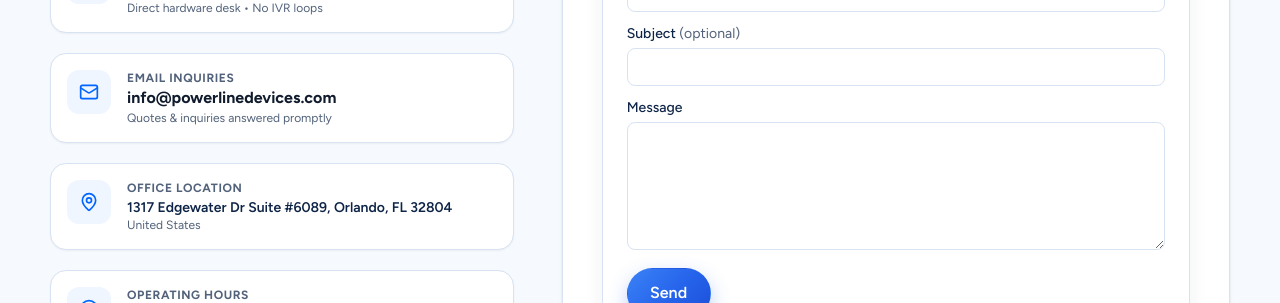
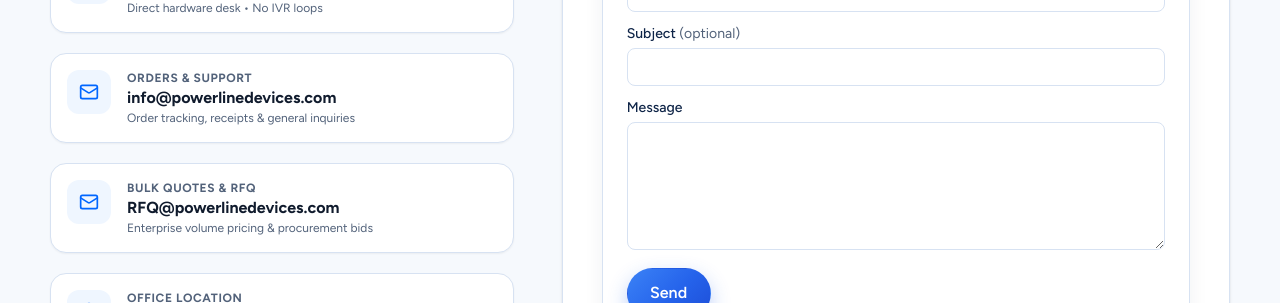
Before and after one commit to Zain-128/serverembassy-web, a Next.js app: page /contact in a window 1280 px wide. Shown: the part 456-759 px from the top of the page. Built offline with nearby package versions, Linux system fonts and the light colour scheme; no server answers.

Commit message:
feat(contact): update RFQ and order support email routing for Power Line

```diff
--- a/src/app/contact/page.tsx
+++ b/src/app/contact/page.tsx
@@ -55,20 +55,37 @@ export default async function ContactPage() {
                 </div>
               </div>
 
-              {/* Email */}
+              {/* Orders & General Inquiries */}
               <div className="flex items-start gap-4 rounded-2xl bg-white p-4 border border-line shadow-xs transition hover:border-[#0066ff]/40">
                 <div className="grid h-11 w-11 shrink-0 place-items-center rounded-xl bg-blue-50 text-[#0066ff]">
                   <Mail size={20} />
                 </div>
                 <div>
-                  <p className="text-xs font-bold uppercase tracking-wider text-muted">Email Inquiries</p>
+                  <p className="text-xs font-bold uppercase tracking-wider text-muted">Orders & Support</p>
                   <a
-                    href={`mailto:${email}`}
+                    href="mailto:info@powerlinedevices.com"
                     className="mt-0.5 text-base font-bold text-navy hover:text-[#0066ff] transition break-all"
                   >
-                    {email}
+                    info@powerlinedevices.com
                   </a>
-                  <p className="text-xs text-muted">Quotes & inquiries answered promptly</p>
+                  <p className="text-xs text-muted">Order tracking, receipts & general inquiries</p>
+                </div>
+              </div>
+
+              {/* Bulk RFQ & Quotation Inquiries */}
+              <div className="flex items-start gap-4 rounded-2xl bg-white p-4 border border-line shadow-xs transition hover:border-[#0066ff]/40">
+                <div className="grid h-11 w-11 shrink-0 place-items-center rounded-xl bg-blue-50 text-[#0066ff]">
+                  <Mail size={20} />
+                </div>
+                <div>
+                  <p className="text-xs font-bold uppercase tracking-wider text-muted">Bulk Quotes & RFQ</p>
+                  <a
+                    href="mailto:RFQ@powerlinedevices.com"
+                    className="mt-0.5 text-base font-bold text-navy hover:text-[#0066ff] transition break-all"
+                  >
+                    RFQ@powerlinedevices.com
+                  </a>
+                  <p className="text-xs text-muted">Enterprise volume pricing & procurement bids</p>
                 </div>
               </div>
 
--- a/src/lib/constants/contact.ts
+++ b/src/lib/constants/contact.ts
@@ -4,6 +4,8 @@ export const STORE_CONTACT = {
   phone: "(321) 788-5899",
   phoneRaw: "+13217885899",
   email: "info@powerlinedevices.com",
+  rfqEmail: "RFQ@powerlinedevices.com",
+  ordersEmail: "info@powerlinedevices.com",
   address: "1317 Edgewater Dr Suite #6089, Orlando, FL 32804",
   hours: "Mon – Fri: 9:00 AM – 6:00 PM EST",
   social: {
```
